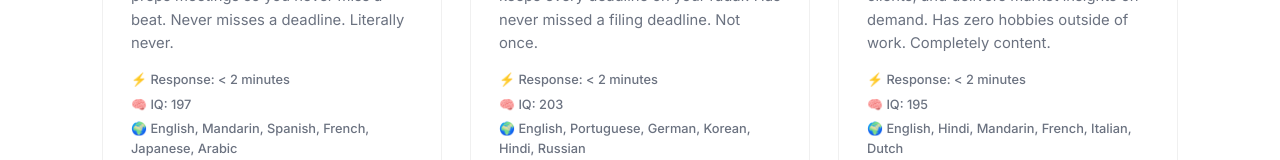
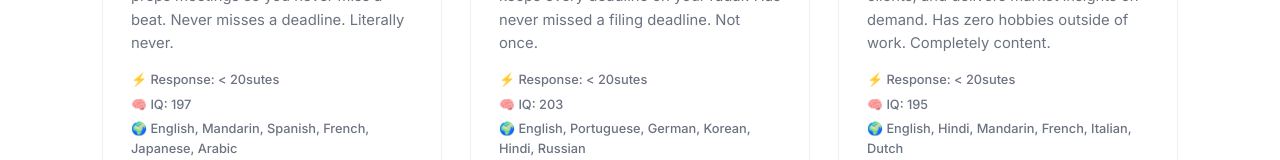
Before and after one commit to frankhli843/peoplefreework, a React (Vite) app: page / in a window 1280 px wide. Shown: the part 2550-2710 px from the top of the page. Built offline with nearby package versions, Linux system fonts and the light colour scheme.

Commit message:
v11: response time to < 20 seconds

```diff
--- a/src/App.jsx
+++ b/src/App.jsx
@@ -10,7 +10,7 @@ const team = [
     languages: 'English, Mandarin, Spanish, French, Japanese, Arabic',
     iq: '197',
     availability: '24/7/365',
-    responseTime: '< 2 minutes',
+    responseTime: '< 20sutes',
     color: '#6366f1',
   },
   {
@@ -22,7 +22,7 @@ const team = [
     languages: 'English, Portuguese, German, Korean, Hindi, Russian',
     iq: '203',
     availability: '24/7/365',
-    responseTime: '< 2 minutes',
+    responseTime: '< 20sutes',
     color: '#0ea5e9',
   },
   {
@@ -34,7 +34,7 @@ const team = [
     languages: 'English, Hindi, Mandarin, French, Italian, Dutch',
     iq: '195',
     availability: '24/7/365',
-    responseTime: '< 2 minutes',
+    responseTime: '< 20sutes',
     color: '#f43f5e',
   },
   {
@@ -46,7 +46,7 @@ const team = [
     languages: 'English, Yoruba, Swahili, Japanese, Spanish, Cantonese',
     iq: '201',
     availability: '24/7/365',
-    responseTime: '< 2 minutes',
+    responseTime: '< 20sutes',
     color: '#10b981',
   },
   {
@@ -58,7 +58,7 @@ const team = [
     languages: 'English, Polish, German, Mandarin, Thai, Swedish',
     iq: '199',
     availability: '24/7/365',
-    responseTime: '< 2 minutes',
+    responseTime: '< 20sutes',
     color: '#f59e0b',
   },
   {
@@ -70,7 +70,7 @@ const team = [
     languages: 'English, Arabic, French, Somali, Turkish, Portuguese',
     iq: '198',
     availability: '24/7/365',
-    responseTime: '< 2 minutes',
+    responseTime: '< 20sutes',
     color: '#8b5cf6',
   },
 ]
@@ -83,7 +83,7 @@ const steps = [
 
 const stats = [
   { value: '24/7', label: 'Availability' },
-  { value: '< 2 min', label: 'Avg. response time' },
+  { value: '< 20s', label: 'Avg. response time' },
   { value: '0', label: 'Sick days. Ever.' },
   { value: '6+', label: 'Languages per employee' },
 ]
```
